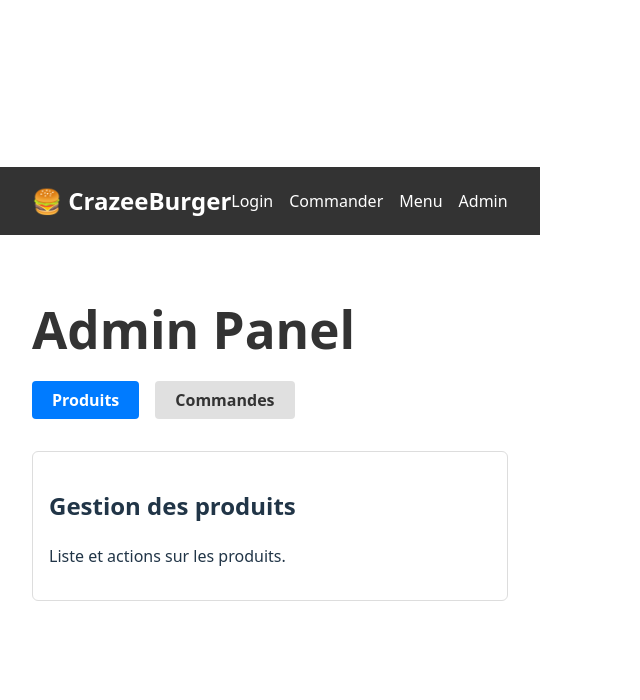
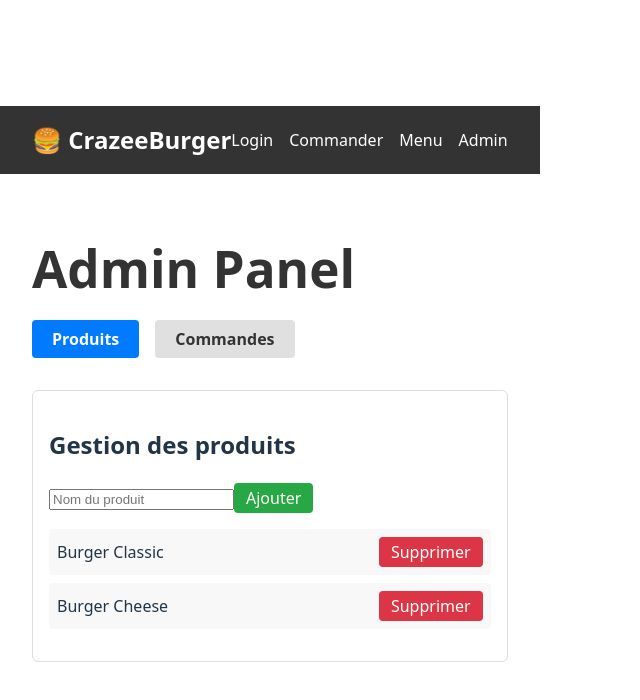
Before and after one commit to yvesnet9/crazee-burger, a React (Vite) app: page /admin in a window 1280 px wide. Shown: the top 700 px of the page, without its empty margins (0-640 px from the left). Built offline with nearby package versions, Linux system fonts and the light colour scheme; the HTML template or start-up script is replaced by a standard one.

Commit message:
F08: ajout et suppression de produits en live dans l'Admin Panel

```diff
--- a/src/pages/AdminPage.jsx
+++ b/src/pages/AdminPage.jsx
@@ -37,8 +37,51 @@ const Content = styled.div`
   border-radius: 6px;
 `;
 
+const ProductList = styled.ul`
+  list-style: none;
+  padding: 0;
+`;
+
+const ProductItem = styled.li`
+  display: flex;
+  justify-content: space-between;
+  align-items: center;
+  margin-bottom: 0.5rem;
+  padding: 0.5rem;
+  background: #f8f8f8;
+  border-radius: 4px;
+`;
+
+const Button = styled.button`
+  padding: 0.25rem 0.75rem;
+  border: none;
+  border-radius: 4px;
+  cursor: pointer;
+  background: ${({ variant }) =>
+    variant === "danger" ? "#dc3545" : "#28a745"};
+  color: white;
+
+  &:hover {
+    background: ${({ variant }) =>
+      variant === "danger" ? "#a71d2a" : "#1e7e34"};
+  }
+`;
+
 function AdminPage() {
   const [activeTab, setActiveTab] = useState("produits");
+  const [products, setProducts] = useState(["Burger Classic", "Burger Cheese"]);
+  const [newProduct, setNewProduct] = useState("");
+
+  const handleAdd = () => {
+    if (newProduct.trim() !== "") {
+      setProducts([...products, newProduct]);
+      setNewProduct("");
+    }
+  };
+
+  const handleDelete = (index) => {
+    setProducts(products.filter((_, i) => i !== index));
+  };
 
   return (
     <Container>
@@ -62,13 +105,31 @@ function AdminPage() {
         {activeTab === "produits" && (
           <>
             <h2>Gestion des produits</h2>
-            <p>Liste et actions sur les produits.</p>
+            <input
+              type="text"
+              value={newProduct}
+              onChange={(e) => setNewProduct(e.target.value)}
+              placeholder="Nom du produit"
+            />
+            <Button onClick={handleAdd}>Ajouter</Button>
+
+            <ProductList>
+              {products.map((p, index) => (
+                <ProductItem key={index}>
+                  {p}
+                  <Button variant="danger" onClick={() => handleDelete(index)}>
+                    Supprimer
+                  </Button>
+                </ProductItem>
+              ))}
+            </ProductList>
           </>
         )}
+
         {activeTab === "commandes" && (
           <>
             <h2>Gestion des commandes</h2>
-            <p>Liste et actions sur les commandes.</p>
+            <p>À implémenter plus tard 🚀</p>
           </>
         )}
       </Content>
```
